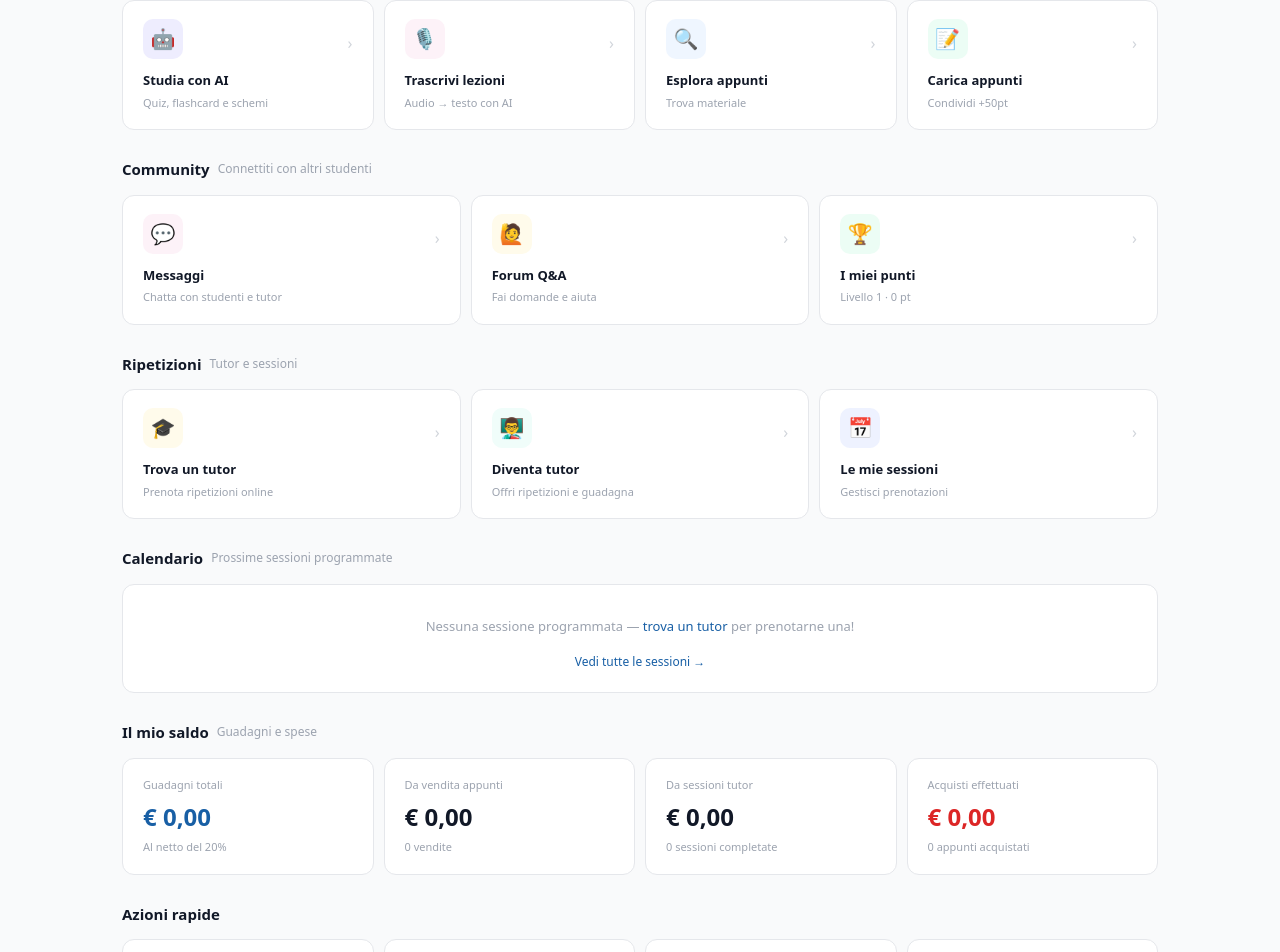
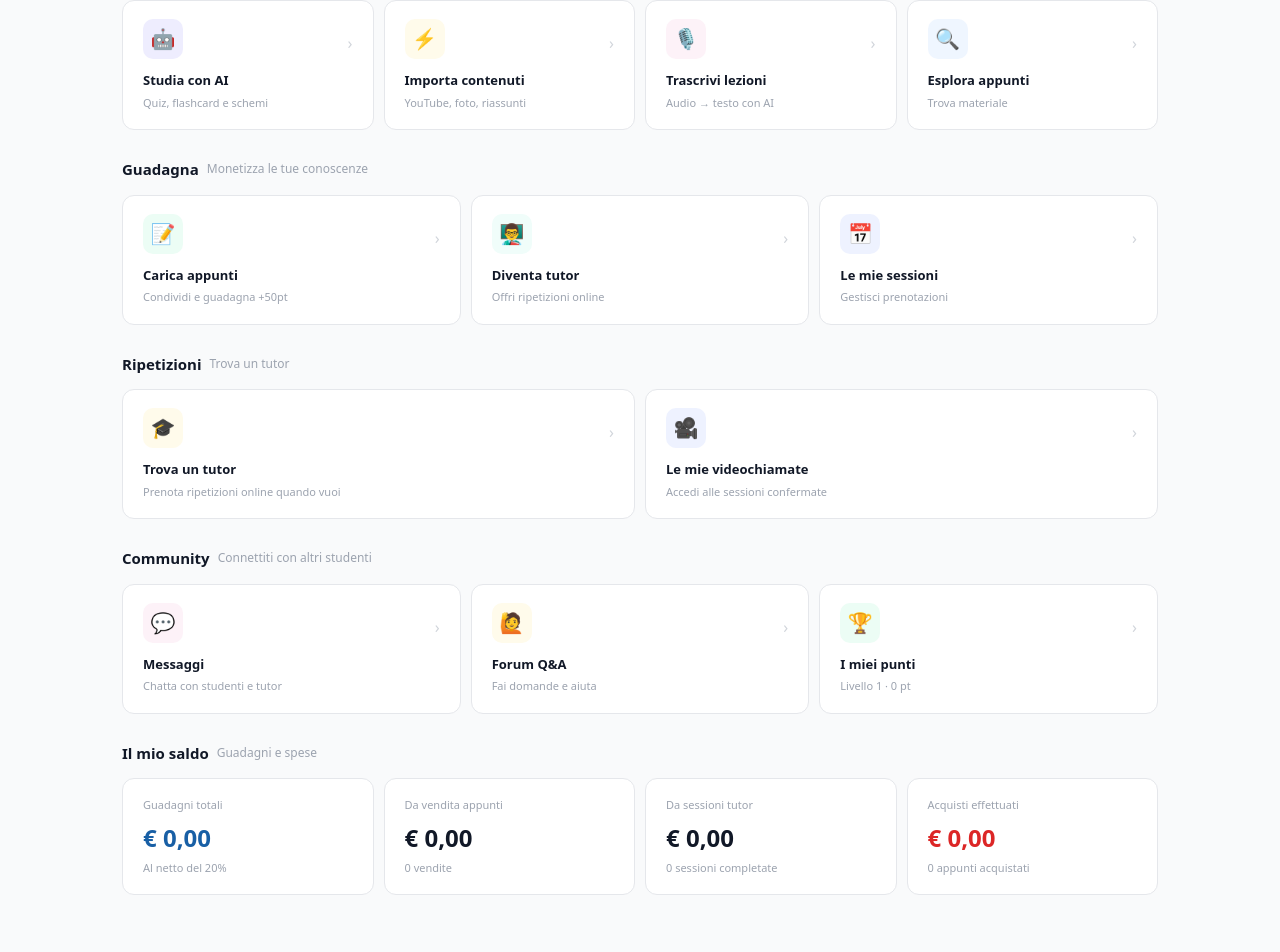
Before and after one commit to StarUpm/studynotes, a Next.js app: page /dashboard in a window 1280 px wide. Shown: the part 316-1268 px from the top of the page. Built offline with nearby package versions, Linux system fonts and the light colour scheme.

Commit message:
Update page.tsx

```diff
--- a/src/app/dashboard/page.tsx
+++ b/src/app/dashboard/page.tsx
@@ -28,12 +28,10 @@ export default function Dashboard() {
       const userData = await supabase.auth.getUser()
       if (!userData.data.user) return
       const uid = userData.data.user.id
-
       const [profiloResult, puntiResult] = await Promise.all([
         supabase.from('profiles').select('nome').eq('id', uid).single(),
         fetch('/api/punti?utente_id=' + uid).then(r => r.json())
       ])
-
       if (profiloResult.data?.nome) setNomeUtente(profiloResult.data.nome)
       if (puntiResult.punti_totali !== undefined) {
         setPunti(puntiResult.punti_totali)
@@ -73,9 +71,56 @@ export default function Dashboard() {
           <div style={{ display: 'grid', gridTemplateColumns: 'repeat(4,1fr)', gap: 10 }}>
             {[
               { icon: '🤖', title: 'Studia con AI', desc: 'Quiz, flashcard e schemi', href: '/studia', bg: '#EEEDFE' },
+              { icon: '⚡', title: 'Importa contenuti', desc: 'YouTube, foto, riassunti', href: '/importa', bg: '#FFFBEB' },
               { icon: '🎙️', title: 'Trascrivi lezioni', desc: 'Audio → testo con AI', href: '/trascrivi', bg: '#FDF2F8' },
               { icon: '🔍', title: 'Esplora appunti', desc: 'Trova materiale', href: '/esplora', bg: '#EFF6FF' },
-              { icon: '📝', title: 'Carica appunti', desc: 'Condividi +50pt', href: '/upload', bg: '#ECFDF5' },
+            ].map(function(item) {
+              return (
+                <Link key={item.title} href={item.href} style={{ background: 'white', border: '0.5px solid #e5e7eb', borderRadius: 12, padding: '18px 20px', textDecoration: 'none', display: 'block' }}>
+                  <div style={{ width: 40, height: 40, borderRadius: 10, background: item.bg, display: 'flex', alignItems: 'center', justifyContent: 'center', fontSize: 20, marginBottom: 12 }}>{item.icon}</div>
+                  <span style={{ float: 'right', color: '#d1d5db', fontSize: 16, marginTop: -40 }}>›</span>
+                  <h3 style={{ fontSize: 13, fontWeight: 600, color: '#111827', marginBottom: 4 }}>{item.title}</h3>
+                  <p style={{ fontSize: 11, color: '#9CA3AF', lineHeight: 1.5 }}>{item.desc}</p>
+                </Link>
+              )
+            })}
+          </div>
+        </div>
+
+        {/* GUADAGNA */}
+        <div style={{ marginBottom: 28 }}>
+          <div style={{ display: 'flex', alignItems: 'center', gap: 8, marginBottom: 14 }}>
+            <span style={{ fontSize: 15, fontWeight: 600, color: '#111827' }}>Guadagna</span>
+            <span style={{ fontSize: 12, color: '#9CA3AF' }}>Monetizza le tue conoscenze</span>
+          </div>
+          <div style={{ display: 'grid', gridTemplateColumns: 'repeat(3,1fr)', gap: 10 }}>
+            {[
+              { icon: '📝', title: 'Carica appunti', desc: 'Condividi e guadagna +50pt', href: '/upload', bg: '#ECFDF5' },
+              { icon: '👨‍🏫', title: 'Diventa tutor', desc: 'Offri ripetizioni online', href: '/diventa-tutor', bg: '#F0FDFA' },
+              { icon: '📅', title: 'Le mie sessioni', desc: 'Gestisci prenotazioni', href: '/sessioni', bg: '#EEF2FF' },
+            ].map(function(item) {
+              return (
+                <Link key={item.title} href={item.href} style={{ background: 'white', border: '0.5px solid #e5e7eb', borderRadius: 12, padding: '18px 20px', textDecoration: 'none', display: 'block' }}>
+                  <div style={{ width: 40, height: 40, borderRadius: 10, background: item.bg, display: 'flex', alignItems: 'center', justifyContent: 'center', fontSize: 20, marginBottom: 12 }}>{item.icon}</div>
+                  <span style={{ float: 'right', color: '#d1d5db', fontSize: 16, marginTop: -40 }}>›</span>
+                  <h3 style={{ fontSize: 13, fontWeight: 600, color: '#111827', marginBottom: 4 }}>{item.title}</h3>
+                  <p style={{ fontSize: 11, color: '#9CA3AF', lineHeight: 1.5 }}>{item.desc}</p>
+                </Link>
+              )
+            })}
+          </div>
+        </div>
+
+        {/* RIPETIZIONI */}
+        <div style={{ marginBottom: 28 }}>
+          <div style={{ display: 'flex', alignItems: 'center', gap: 8, marginBottom: 14 }}>
+            <span style={{ fontSize: 15, fontWeight: 600, color: '#111827' }}>Ripetizioni</span>
+            <span style={{ fontSize: 12, color: '#9CA3AF' }}>Trova un tutor</span>
+          </div>
+          <div style={{ display: 'grid', gridTemplateColumns: 'repeat(2,1fr)', gap: 10 }}>
+            {[
+              { icon: '🎓', title: 'Trova un tutor', desc: 'Prenota ripetizioni online quando vuoi', href: '/tutor', bg: '#FFFBEB' },
+              { icon: '🎥', title: 'Le mie videochiamate', desc: 'Accedi alle sessioni confermate', href: '/sessioni', bg: '#EEF2FF' },
             ].map(function(item) {
               return (
                 <Link key={item.title} href={item.href} style={{ background: 'white', border: '0.5px solid #e5e7eb', borderRadius: 12, padding: '18px 20px', textDecoration: 'none', display: 'block' }}>
@@ -113,46 +158,6 @@ export default function Dashboard() {
           </div>
         </div>
 
-        {/* RIPETIZIONI */}
-        <div style={{ marginBottom: 28 }}>
-          <div style={{ display: 'flex', alignItems: 'center', gap: 8, marginBottom: 14 }}>
-            <span style={{ fontSize: 15, fontWeight: 600, color: '#111827' }}>Ripetizioni</span>
-            <span style={{ fontSize: 12, color: '#9CA3AF' }}>Tutor e sessioni</span>
-          </div>
-          <div style={{ display: 'grid', gridTemplateColumns: 'repeat(3,1fr)', gap: 10 }}>
-            {[
-              { icon: '🎓', title: 'Trova un tutor', desc: 'Prenota ripetizioni online', href: '/tutor', bg: '#FFFBEB' },
-              { icon: '👨‍🏫', title: 'Diventa tutor', desc: 'Offri ripetizioni e guadagna', href: '/diventa-tutor', bg: '#F0FDFA' },
-              { icon: '📅', title: 'Le mie sessioni', desc: 'Gestisci prenotazioni', href: '/sessioni', bg: '#EEF2FF' },
-            ].map(function(item) {
-              return (
-                <Link key={item.title} href={item.href} style={{ background: 'white', border: '0.5px solid #e5e7eb', borderRadius: 12, padding: '18px 20px', textDecoration: 'none', display: 'block' }}>
-                  <div style={{ width: 40, height: 40, borderRadius: 10, background: item.bg, display: 'flex', alignItems: 'center', justifyContent: 'center', fontSize: 20, marginBottom: 12 }}>{item.icon}</div>
-                  <span style={{ float: 'right', color: '#d1d5db', fontSize: 16, marginTop: -40 }}>›</span>
-                  <h3 style={{ fontSize: 13, fontWeight: 600, color: '#111827', marginBottom: 4 }}>{item.title}</h3>
-                  <p style={{ fontSize: 11, color: '#9CA3AF', lineHeight: 1.5 }}>{item.desc}</p>
-                </Link>
-              )
-            })}
-          </div>
-        </div>
-
-        {/* CALENDARIO */}
-        <div style={{ marginBottom: 28 }}>
-          <div style={{ display: 'flex', alignItems: 'center', gap: 8, marginBottom: 14 }}>
-            <span style={{ fontSize: 15, fontWeight: 600, color: '#111827' }}>Calendario</span>
-            <span style={{ fontSize: 12, color: '#9CA3AF' }}>Prossime sessioni programmate</span>
-          </div>
-          <div style={{ background: 'white', border: '0.5px solid #e5e7eb', borderRadius: 12, padding: 20 }}>
-            <p style={{ fontSize: 13, color: '#9CA3AF', textAlign: 'center', padding: '12px 0' }}>
-              Nessuna sessione programmata — <Link href="/tutor" style={{ color: '#185FA5', textDecoration: 'none' }}>trova un tutor</Link> per prenotarne una!
-            </p>
-            <div style={{ textAlign: 'center' }}>
-              <Link href="/sessioni" style={{ fontSize: 12, color: '#185FA5', textDecoration: 'none' }}>Vedi tutte le sessioni →</Link>
-            </div>
-          </div>
-        </div>
-
         {/* SALDO */}
         <div style={{ marginBottom: 28 }}>
           <div style={{ display: 'flex', alignItems: 'center', gap: 8, marginBottom: 14 }}>
@@ -177,32 +182,6 @@ export default function Dashboard() {
           </div>
         </div>
 
-        {/* AZIONI RAPIDE */}
-        <div style={{ marginBottom: 28 }}>
-          <div style={{ display: 'flex', alignItems: 'center', gap: 8, marginBottom: 14 }}>
-            <span style={{ fontSize: 15, fontWeight: 600, color: '#111827' }}>Azioni rapide</span>
-          </div>
-          <div style={{ display: 'grid', gridTemplateColumns: 'repeat(4,1fr)', gap: 10 }}>
-            {[
-              { icon: '📤', title: 'Carica PDF', desc: 'Nuovo appunto +50pt', href: '/upload', bg: '#EFF6FF' },
-              { icon: '🎙️', title: 'Trascrivi', desc: 'Audio → appunti', href: '/trascrivi', bg: '#FDF2F8' },
-              { icon: '🙋', title: 'Forum Q&A', desc: 'Fai una domanda', href: '/forum', bg: '#FFFBEB' },
-              { icon: '👤', title: 'Il mio profilo', desc: 'Modifica dati', href: '/profilo-utente', bg: '#F0FDFA' },
-            ].map(function(item) {
-              return (
-                <Link key={item.title} href={item.href} style={{ background: 'white', border: '0.5px solid #e5e7eb', borderRadius: 12, padding: '14px 16px', display: 'flex', alignItems: 'center', gap: 12, textDecoration: 'none' }}>
-                  <div style={{ width: 34, height: 34, borderRadius: 8, background: item.bg, display: 'flex', alignItems: 'center', justifyContent: 'center', fontSize: 16, flexShrink: 0 }}>{item.icon}</div>
-                  <div>
-                    <div style={{ fontSize: 13, fontWeight: 500, color: '#111827' }}>{item.title}</div>
-                    <div style={{ fontSize: 11, color: '#9CA3AF' }}>{item.desc}</div>
-                  </div>
-                  <span style={{ marginLeft: 'auto', color: '#d1d5db', fontSize: 14 }}>›</span>
-                </Link>
-              )
-            })}
-          </div>
-        </div>
-
       </div>
     </Layout>
   )
```
